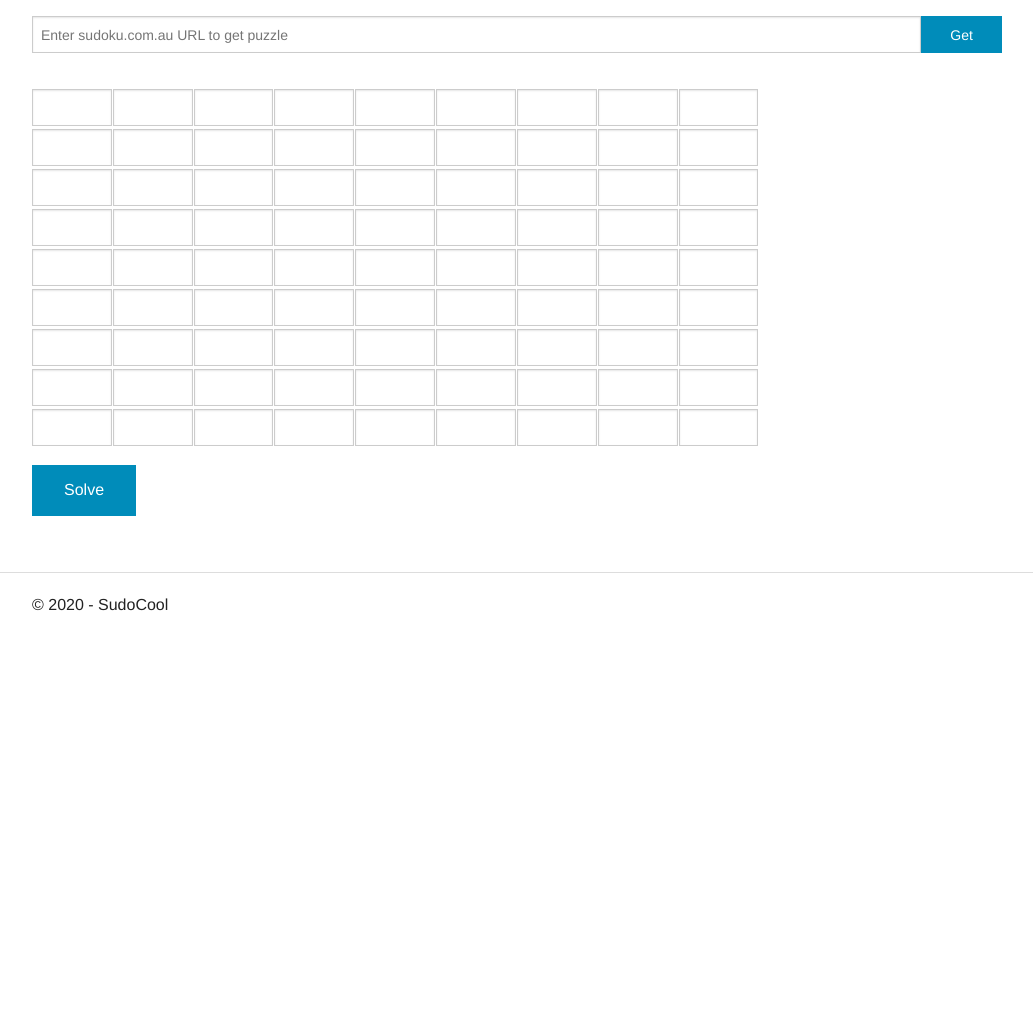
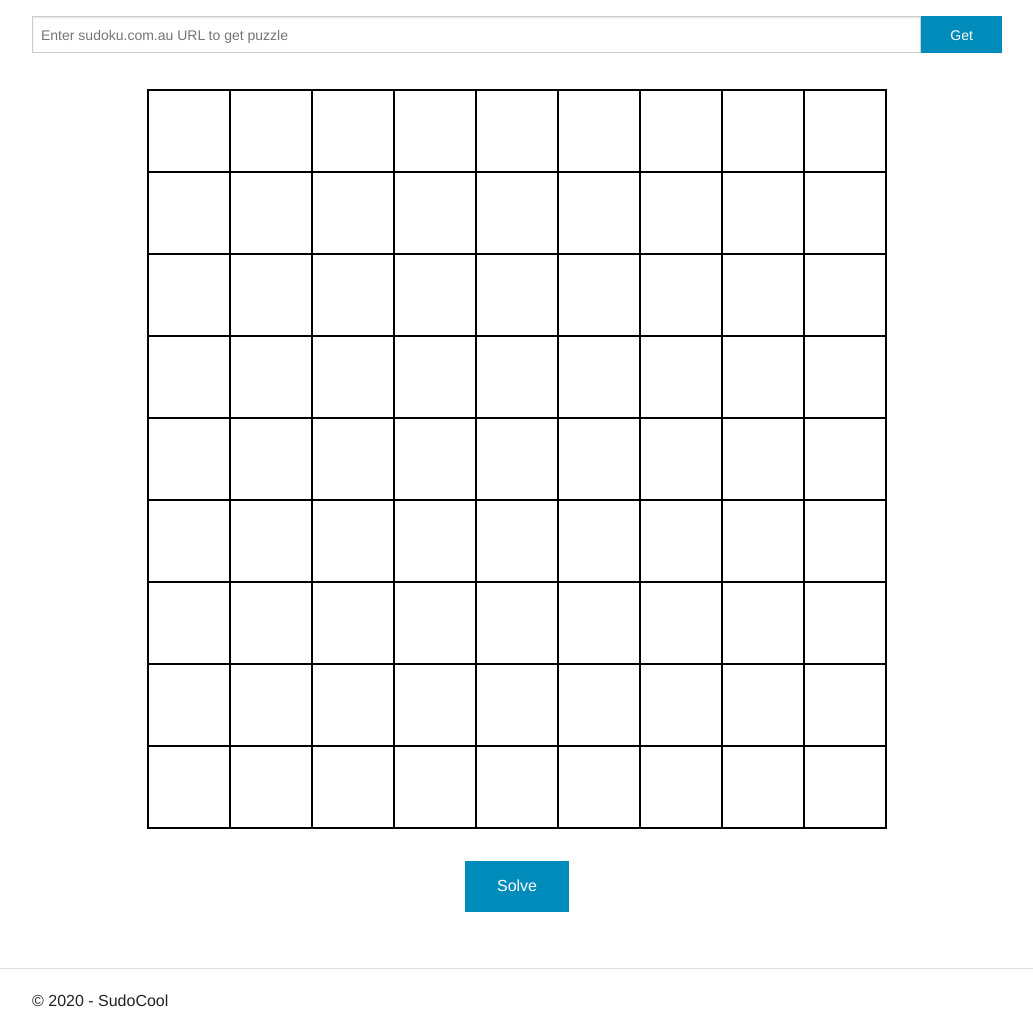
Before and after one commit to MomomeYeah/SudoCool, a Django app: page / in a window 1280 px wide. Shown: the part 45-1079 px from the top of the page, without its empty margins (123-1156 px from the left). Before the commit the page ends 800 px from the top, so only its background shows below. Run offline with Django 3.2, Linux system fonts and the light colour scheme; some libraries are stand-ins or nearby versions.

Commit message:
Use CSS grid to make more reasonable-looking sudoku grid, and add additional ALLOWED_HOSTS to accommodate various heroku options

```diff
--- a/settings/base.py
+++ b/settings/base.py
@@ -21,7 +21,7 @@ SECRET_KEY = '^(=k=mz_c-*)c(xl-^87($zm0$um+#!au+$1g+b&xw-(nkb%+^'
 # SECURITY WARNING: don't run with debug turned on in production!
 DEBUG = True
 
-ALLOWED_HOSTS = ["localhost", "www.sudocool.com"]
+ALLOWED_HOSTS = ["localhost", "www.sudocool.com", "sudocool.com", "sudocool.herokuapp.com"]
 
 
 # Application definition
--- a/sudocool/static/sudocool/css/application.css
+++ b/sudocool/static/sudocool/css/application.css
@@ -2,38 +2,67 @@
     margin-top: 1em;
 }
 
-div.sudocoolContainer {
-    margin: 0px;
-    padding: 0px;
-    display: inline-block;
+/* center sudocool board in main element */
+div.sudocool-container {
+    display: flex;
+    flex-direction: column;
+    align-items: center;
+    justify-content: center;
 }
 
-div.sudocoolContainer > div.sudocoolTable {
-    margin: 0px;
-    padding: 0px;
-    display: inline-block;
-    min-width: 400px;
+/* Pure CSS aspect ratio: https://codepen.io/ItScofield/pen/PNVZoQ */
+div.sudocool-table-wrapper {
+    /* relative-positioned so child can be absolute, set to desired width */
+    position: relative;
+    width: min(100%, 740px);
+    min-width: 380px;
+}
+div.sudocool-table-wrapper::before {
+    /* set padding-top to 100%, meaning 100% of parent width */
+    /* this gives us a 1:1 aspect ratio */
+    content: "";
+    display: block;
+    padding-top: 100%;
 }
 
-div.sudocoolContainer > div.sudocoolTable > div.sudocoolRow {
-    margin: 0px;
-    padding: 0px;
-    display: inline-block;
+div.sudocool-table {
+    /* black background to serve as grid lines */
+    background-color: black;
+
+    /* set up grid container with 9 rows / columns */
+    display: grid;
+    grid-template-columns: repeat(9, 1fr);
+    grid-template-rows: repeat(9, 1fr);
+
+    /* set space between grid boxes */
+    --content-spacing: 2px;
+    column-gap: var(--content-spacing);
+    row-gap: var(--content-spacing);
+    padding: var(--content-spacing);
+
+    /* use absolute positioning to counteract parent padding */
+    position: absolute;
+    top: 0;
+    left: 0;
+    bottom: 0;
+    right: 0;
 }
 
-div.sudocoolContainer > div.sudocoolTable > div.sudocoolRow > div.sudocoolCol {
-    margin: 0px;
-    padding: 0px 1px 0px 0px;
-    display: inline-block;
-    float: left;
+/* make each input element a perfect square, taking up all available space */
+input.sudocool-item {
+    box-sizing: border-box;
+    border: 0;
+    padding: 0;
+    margin: 0;
+
+    height: 100%;
+    width: 100%;
+
+    text-align: center;
+    font-size: 1.5em;
 }
 
-div.sudocoolContainer > div.sudocoolTable > div.sudocoolRow > div.badCol {
+/* give invalid input a red border */
+input.sudocool-item.badCell {
     border: 2px solid red;
 }
-
-div.sudocoolContainer > div.sudocoolTable > div.sudocoolRow > div.sudocoolCol > input {
-    margin: 0px;
-    padding: 0px;
-    text-align: center;
-}
--- a/sudocool/templates/sudocool/_sudocooltable.html
+++ b/sudocool/templates/sudocool/_sudocooltable.html
@@ -1,11 +1,9 @@
-<div class="sudocoolTable">
-    {% for i in range %}
-        <div class="sudocoolRow">
+<div class="sudocool-table-wrapper">
+    <div class="sudocool-table">
+        {% for i in range %}
             {% for j in range %}
-                <div class="sudocoolCol small-1 columns">
-                    <input class="sudocoolItem" type="text"/>
-                </div>
+                <input class="sudocool-item"/>
             {% endfor %}
-        </div>
-    {% endfor %}
+        {% endfor %}
+    </div>
 </div>
--- a/sudocool/templates/sudocool/index.html
+++ b/sudocool/templates/sudocool/index.html
@@ -16,7 +16,7 @@
             </form>
             <form id="solveSudocoolForm" action="{% url 'sudocool:solve' %}" method="post">
                 <input type="hidden" id="puzzleString" value="{{ puzzle }}"/>
-                <div class="sudocoolContainer">
+                <div class="sudocool-container">
                     {% include "sudocool/_sudocooltable.html" %}
                     <br/>
                     <br/>
--- a/sudocool/templates/sudocool/solution.html
+++ b/sudocool/templates/sudocool/solution.html
@@ -3,7 +3,7 @@
 {% block content %}
     <div class="row">
         <div class="large-12 columns">
-            <div class="sudocoolContainer">
+            <div class="sudocool-container">
                 <input type="hidden" id="solutionString" value="{{ solution }}"/>
                 {% include "sudocool/_sudocooltable.html" %}
                 <br/>
```
Also changed, not shown: sudocool/static/sudocool/js/application.js (+5 -5 lines), 1 other file.
